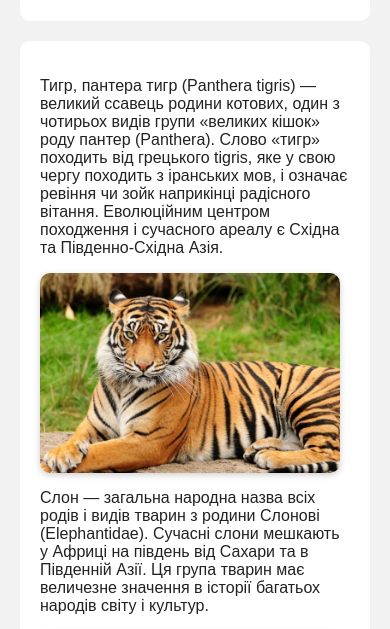
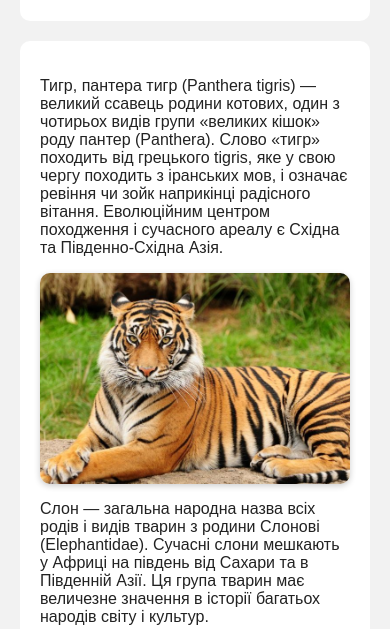
Before and after one commit to flicka1ci-sketch/my-site, a plain HTML site: page index.html in a window 390 px wide. Shown: the part 156-785 px from the top of the page. Drawn offline with Linux system fonts and the light colour scheme.

Commit message:
Refactor CSS for responsive design and layout
Updated styles for animal images and buttons, making them responsive and improving layout.

```diff
--- a/style.css
+++ b/style.css
@@ -17,18 +17,18 @@ body {
   border-radius: 10px;
 }
 
-/* Картинки животных меньшего размера */
+/* Картинки адаптивного размера */
 .animal-img {
   display: block;
-  width: 100%;           /* картинка занимает всю ширину контейнера */
-  max-width: 300px;      /* уменьшена максимальная ширина */
-  height: 200px;         /* уменьшена высота */
+  width: 100%;       /* занимает всю ширину контейнера */
+  max-width: 400px;  /* максимальная ширина */
+  height: auto;      /* автоматическая высота, сохраняет пропорции */
   margin: 15px 0;
   border-radius: 10px;
   box-shadow: 0 2px 6px rgba(0,0,0,0.2);
-  object-fit: cover;     /* аккуратно обрезает лишнее, сохраняет пропорции */
 }
 
+/* Кнопка */
 button {
   padding: 10px 20px;
   background: #0288d1;
@@ -43,6 +43,7 @@ button:hover {
   background: #026ca0;
 }
 
+/* Футер */
 .site-footer {
   text-align: center;
   font-size: 0.9em;
```
